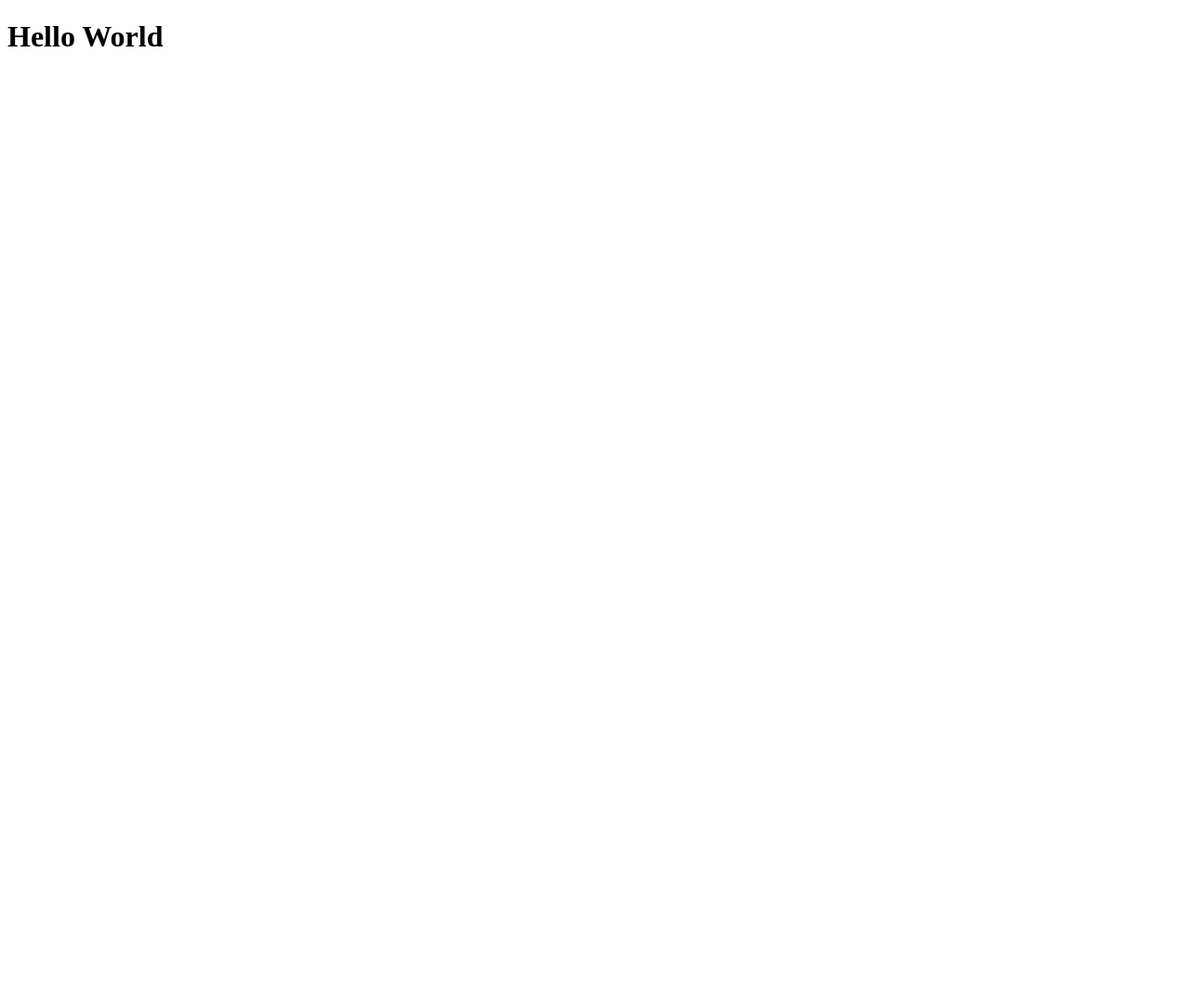
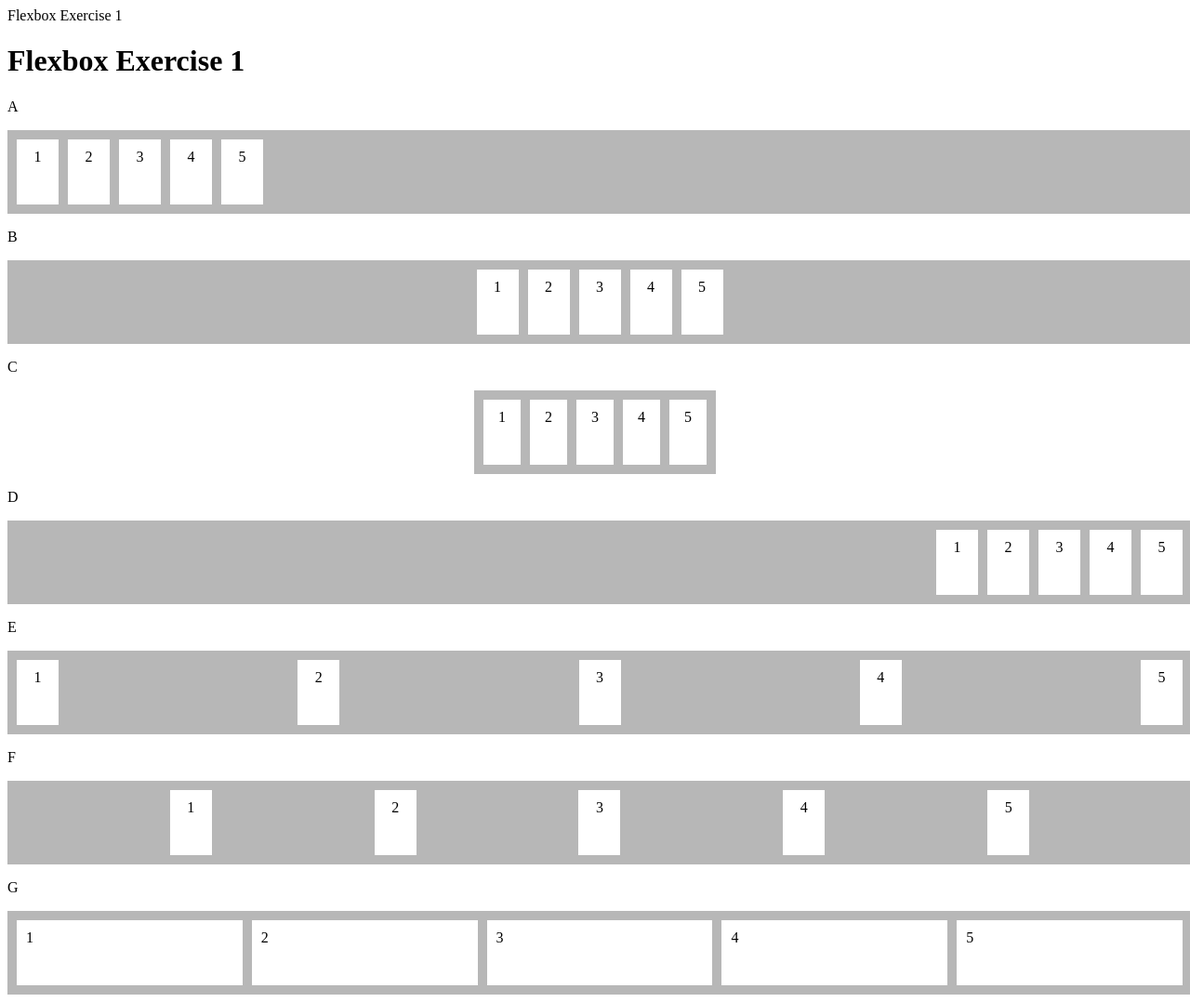
Before and after one commit to jdelorenz/excercise1, a plain HTML site: page index.html in a window 1280 px wide. Shown: the whole page at 93% size. Before the commit the page ends 800 px from the top, so only its background shows below. Drawn offline with Linux system fonts and the light colour scheme.

Commit message:
Add files via upload

```diff
--- a/index.html
+++ b/index.html
@@ -1,12 +1,90 @@
-<!DOCTYPE html>
-<html lang="en">
+<!DOCTYPE html
+  PUBLIC "-//W3C//DTD XHTML 1.0 Transitional//EN" "http://www.w3.org/TR/xhtml1/DTD/xhtml1-transitional.dtd">
+<html>
+
 <head>
-    <meta charset="UTF-8">
-    <meta http-equiv="X-UA-Compatible" content="IE=edge">
-    <meta name="viewport" content="width=device-width, initial-scale=1.0">
-    <title>Document</title>
+  <link rel="stylesheet" href="styles.css">
 </head>
+
 <body>
-    <h1>Hello World</h1>
+
+
+
+  Flexbox Exercise 1
+
+
+
+  <h1>Flexbox Exercise 1</h1>
+  <p>A</p>
+  <div class="wrapper a">
+    <div>1</div>
+    <div>2</div>
+    <div>3</div>
+    <div>4</div>
+    <div>5</div>
+  </div>
+
+  <p>B</p>
+  <div class="wrapper b">
+    <div>1</div>
+    <div>2</div>
+    <div>3</div>
+    <div>4</div>
+    <div>5</div>
+  </div>
+
+  <p>C</p>
+  <div class="small-wrapper">
+    <div class="wrapper c">
+      <div>1</div>
+      <div>2</div>
+      <div>3</div>
+      <div>4</div>
+      <div>5</div>
+    </div>
+  </div>
+
+  <p>D</p>
+  <div class="wrapper d">
+    <div>1</div>
+    <div>2</div>
+    <div>3</div>
+    <div>4</div>
+    <div>5</div>
+  </div>
+
+  <p>E</p>
+  <div class="wrapper e">
+    <div>1</div>
+    <div>2</div>
+    <div>3</div>
+    <div>4</div>
+    <div>5</div>
+  </div>
+
+  <p>F</p>
+  <div class="wrapper f">
+    <div>1</div>
+    <div>2</div>
+    <div>3</div>
+    <div>4</div>
+    <div>5</div>
+  </div>
+
+  <p>G</p>
+  <div class="wrapper-g g">
+    <div>1</div>
+    <div>2</div>
+    <div>3</div>
+    <div>4</div>
+    <div>5</div>
+  </div>
+
+
+  <script type="text/javascript" src="/d2l/common/math/MathML.js?v=20.21.12.34152 "></script>
+  <script type="text/javascript">document.addEventListener('DOMContentLoaded',
+      function () { D2LMathML.DesktopInit('https://s.brightspace.com/lib/mathjax/2.7.4/MathJax.js?config=MML_HTMLorMML', 'https://s.brightspace.com/lib/mathjax/2.7.4/MathJax.js?config=TeX-AMS-MML_HTMLorMML', '110', false); });
+  </script>
 </body>
+
 </html>
--- /dev/null
+++ b/styles.css
@@ -0,0 +1,90 @@
+.wrapper div {
+    height: 50px;
+    width: 25px;
+    margin: 5px;
+    padding: 10px;
+    text-align: center;
+    background-color: white;
+}
+
+.a {
+    display: flex;
+    flex-wrap: wrap;
+    justify-content: flex-start;
+    background-color: rgb(183, 183, 183);
+    height: 75x;
+    width: 100%;
+    padding: 5px;
+}
+
+.b {
+    display: flex;
+    flex-wrap: wrap;
+    justify-content: center;
+    background-color: rgb(183, 183, 183);
+    height: 75x;
+    width: 100%;
+    padding: 5px;
+}
+
+.small-wrapper {
+    display: flex;
+    flex-wrap: wrap;
+    justify-content: center;
+}
+.c {
+    display: flex;
+    flex-direction: row;
+    background-color: rgb(183, 183, 183);
+    height: 75x;
+    width: 250px;
+    padding: 5px;
+}
+
+.d {
+    display: flex;
+    flex-wrap: wrap;
+    justify-content: flex-end;
+    background-color: rgb(183, 183, 183);
+    height: 75x;
+    width: 100%;
+    padding: 5px;
+}
+
+.e {
+    display: flex;
+    flex-wrap: wrap;
+    justify-content: space-between;
+    background-color: rgb(183, 183, 183);
+    height: 75x;
+    width: 100%;
+    padding: 5px;
+}
+
+.f {
+    display: flex;
+    flex-wrap: wrap;
+    justify-content: space-evenly;
+    background-color: rgb(183, 183, 183);
+    height: 75x;
+    width: 100%;
+    padding: 5px;
+}
+
+.wrapper-g div {
+    height: 50px;
+    width: 25px;
+    margin: 5px;
+    padding: 10px;
+    background-color: white;
+    flex-grow: 1;
+}
+
+.g {
+    display: flex;
+    flex-wrap: wrap;
+    background-color: rgb(183, 183, 183);
+    height: 75x;
+    width: 100%;
+    padding: 5px;
+}
```
